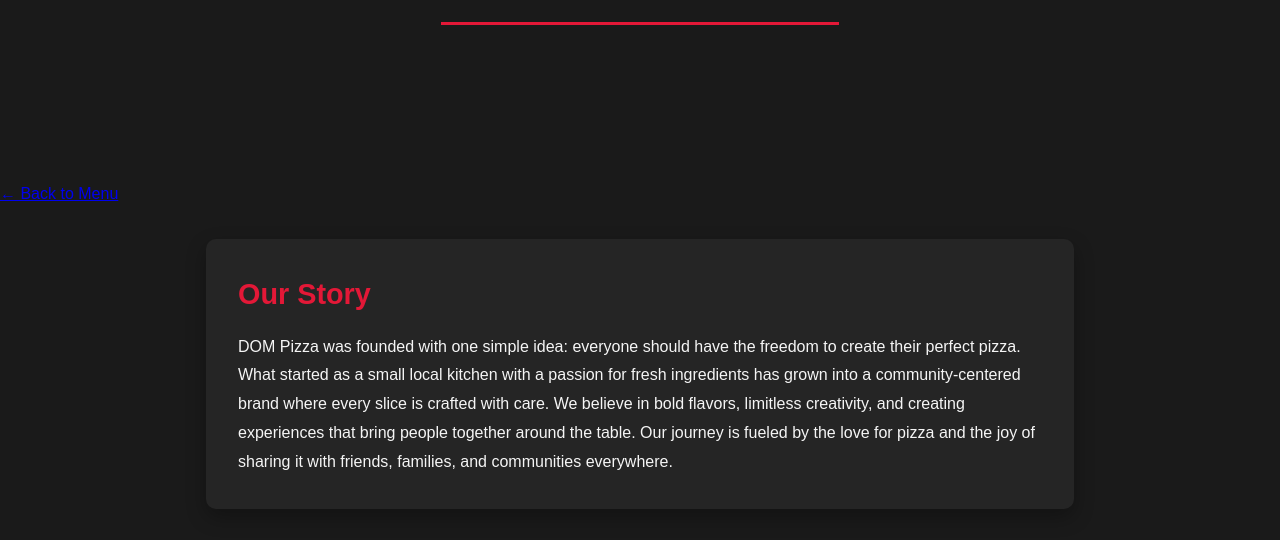
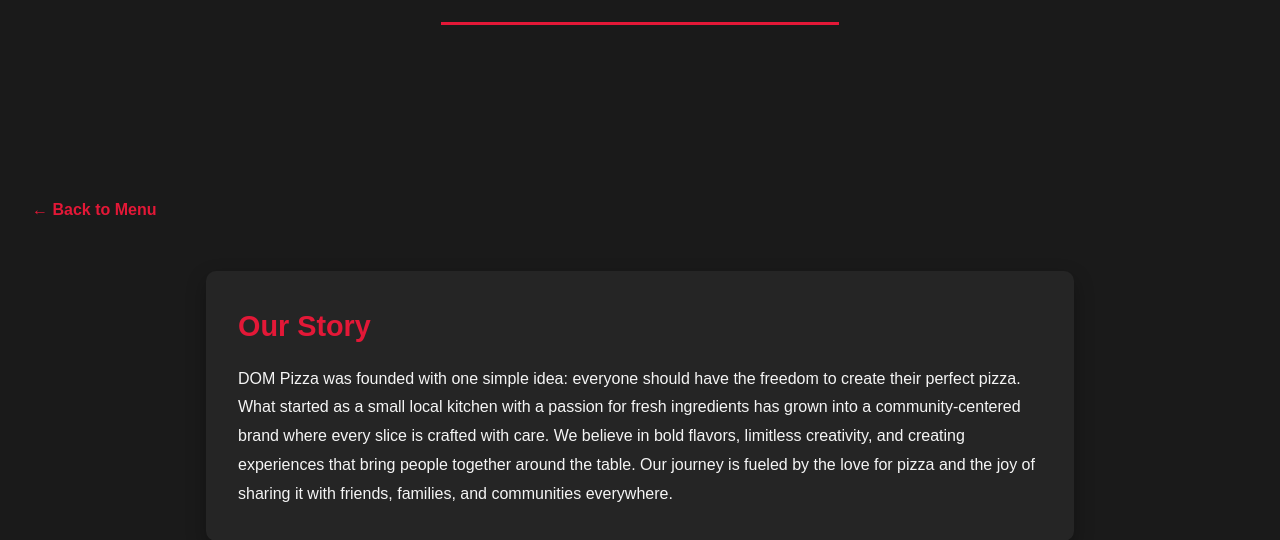
Before and after one commit to Kraken-01/DOMPizza, a Django app: page /about/ in a window 1280 px wide. Shown: the part 219-759 px from the top of the page. Run offline with Django 5.2, Linux system fonts and the light colour scheme.

Commit message:
style add for back-nav

```diff
--- a/static/css/style.css
+++ b/static/css/style.css
@@ -633,3 +633,19 @@
         font-size: 0.85rem;
     }
 }
+
+/* Back to Menu Link */
+.back-nav {
+    padding: 1rem 2rem;
+}
+
+.back-nav a {
+    color: var(--primary-red);
+    text-decoration: none;
+    font-weight: 600;
+    transition: color 0.2s;
+}
+
+.back-nav a:hover {
+    color: #ff4b4b; /* optional lighter red on hover */
+}
```
